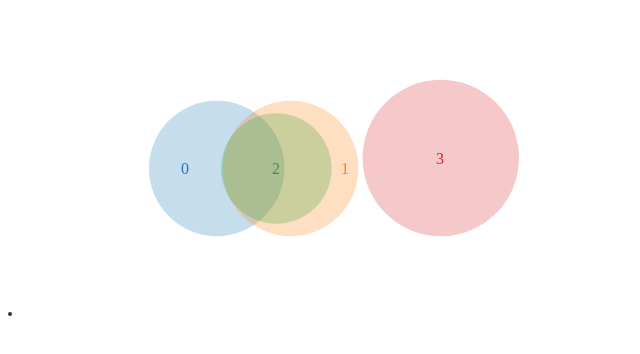
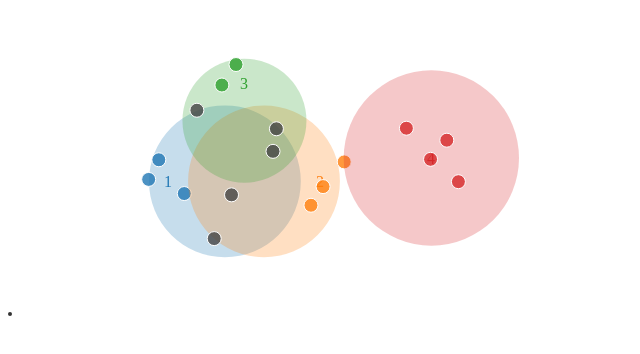
Before and after one commit to isislab-unisa/hypergraphs-plot, a plain HTML site: page src/venn-diagram/hg_venn.html in a window 1280 px wide. Shown: the whole page, without its empty margins (0-640 px from the left). Drawn offline with nearby package versions, Linux system fonts and the light colour scheme.

Commit message:
nodes potting

```diff
--- a/src/venn-diagram/dataVENN.json
+++ b/src/venn-diagram/dataVENN.json
@@ -1,19 +1,19 @@
 {
   "nodes": [
-    {"id": "1"},
-    {"id": "2"},
-    {"id": "3"},
-    {"id": "4"},
-    {"id": "5"},
-    {"id": "6"},
-    {"id": "7"},
-    {"id": "8"},
-    {"id": "9"}
+    {"id": "1", "links": ["1"]},
+    {"id": "2", "links": ["1"]},
+    {"id": "3", "links": ["1","2","3"]},
+    {"id": "4", "links": ["2"]},
+    {"id": "5", "links": ["2","3"]},
+    {"id": "6", "links": ["4"]},
+    {"id": "7", "links": ["4"]},
+    {"id": "8", "links": ["4"]},
+    {"id": "9", "links": ["4"]}
   ],
   "links": [
-    ["1","2","3"],
-    ["3","4","5"],
-    ["3","5"],
-    ["6","7","8","9"]
+    ["1"],
+    ["2"],
+    ["3"],
+    ["4"]
   ]
 }
--- a/src/venn-diagram/hg_venn.html
+++ b/src/venn-diagram/hg_venn.html
@@ -56,50 +56,91 @@
             console.log(element);
         });
 
+
         //creating sets
-        var letter=['A', 'B', 'C','D','E','F','G','H'];
-        console.log("letter");
-        console.log(letter);
         var sets= [];
+        var values= [3,3,2,4];
 
-        for(i=0; i<links.length; i++){
-            sets.push({sets: [i], size: links[i].length});
-            console.log("links[i]: " + links[i]);
-        }
-        /*intersezione tra tutte le possibili coppie di insiemi
-        for(i=0; i<links.length; i++){
-            for(j=0; j<links.length; j++){
-                var intersection= links[i].filter(value => links[j].includes(value));
-                console.log(intersection);
-                if(intersection.length>0){
-                    sets.push({sets: [i, j], size: intersection.length})
-                }
-            }
+        //create sets
+        sets.push({sets: links[0], size: values[0], nodes: ["nodes_1", "nodes_2", "nodes_3"]});
+        sets.push({sets: links[1], size: values[1], nodes: ["nodes_3", "nodes_4", "nodes_5"]});
+        sets.push({sets: links[2], size: values[2], nodes: ["nodes_3", "nodes_5"]});
+        sets.push({sets: links[3], size: values[3], nodes: ["nodes_6", "nodes_7", "nodes_8","nodes_9"]});
+
+        //create intersections
+        sets.push({sets: ["1","2"], size: 2});
+        sets.push({sets: ["1","3"], size: 1});
+        sets.push({sets: ["2","3"], size: 1});
+        sets.push({sets: ["1","2","3"], size: 1});
+
+        /*
+         //CALCOLA L'INTERSEZIONE TRA N INSIEMI
+         var data= [links[0], links[1], ... , links[k], links[j]];
+         result = data.reduce((a, b) => a.filter(c => b.includes(c)));
         }*/
-        /*
-        for(i=0; i<links.lenght; i++){
-            //CALCOLA L'INTERSEZIONE TRA N INSIEMI
-            var data= [links[0], links[1], ... , links[k], links[j]];
-            result = data.reduce((a, b) => a.filter(c => b.includes(c)));
-        }*/
-
-
-        sets.push({sets: ["0","1"], size: 1});
-        sets.push({sets: ["0","2"], size: 1});
-        sets.push({sets: ["1","2"], size: 2});
-        sets.push({sets: ["0","1","2"], size: 1});
 
         console.log("sets");
         console.log(sets);
-
 
         //per rendere il grafo interattivo
         // add listeners to all the groups to display tooltip on mouseover
         var div= d3.select("#original");
         div.datum(sets).call(venn.VennDiagram().width(screen.width * 0.5).height(screen.height * 0.5));
-
         var tooltip = d3.select("body").append("div").attr("class","venntooltip");
 
+        //TRY
+        var texts= d3.selectAll("text").each(function(d, i){
+
+            //get x and y center cordinates of each set
+            var xs= d3.select(this).attr("x");
+            var ys= d3.select(this).attr("y");
+
+            //get the color of the set
+            var color= d3.select(this).style("fill");
+
+            //x and y positions of the nodes
+            var positionsX= []
+            var positionsY= []
+            for(i=0; i<d.size; i++){ //generate d.size nodes with no overlappings
+                console.log("positionX: " + positionsX);
+                console.log("positionY: " + positionsY);
+                var x=Math.round((Math.random()*30) * 100)/100;
+                var y=Math.round((Math.random()*30) * 100)/100;
+
+                if(Math.random()>0.5) x=-x;
+                if(Math.random()>0.5) y=-y;
+
+                //Da Controllare
+                var find=false;
+                for(j=0; j<=positionsX.length && !find; j++){
+
+                    var valuex= Math.abs(positionsX[j]) - Math.abs(parseInt(xs)+x);
+                    var valuey= Math.abs(positionsY[j]) - Math.abs(parseInt(ys)+y);
+                    console.log(Math.abs(valuex));
+                    console.log(Math.abs(valuey));
+
+                    if(Math.abs(valuex) <10 || Math.abs(valuey) <10){
+                        i--;
+                        find=true;
+                    }
+                }
+                if(!find){
+                    //draw node
+                    d3.select(this.parentNode).append("circle")
+                            .attr("cx",parseInt(xs) + x)
+                            .attr("cy",parseInt(ys) + y)
+                            .attr("r",7)
+                            .style("fill-opacity",0.8)
+                            .style("fill",color)
+                            .style("stroke","white")
+                            .style("stroke-width",1)
+                            .style("stroke-opacity",1);
+
+                            positionsX.push(parseInt(xs) + x);
+                            positionsY.push(parseInt(ys) + y);
+                }
+            }
+        });
 
         div.selectAll("g").on("mouseover", function(d, i) {
             // sort all the areas relative to the current item
@@ -132,6 +173,34 @@
             });
 
         });
+
+        //unused
+        function calculateRange(){
+
+            var brother= d3.select(this.parentNode.firstChild);
+            console.log("brother " + brother)
+            console.log("attr d " + brother.attr("d"))
+
+            var as= brother.attr("d").split('\n');
+            console.log("a " + as);
+            var dimensions= []
+            for(i=0; i<as.length; i++){
+                var worlds= as[i].split(" ");
+                c= worlds[0];
+                if(c==='a' || c=== 'A'){
+                    dimensions.push(worlds[1]);
+                }
+            }
+            console.log("dimensions " + dimensions);
+
+            var minDistance= d3.min(dimensions, function(d){return d; })
+            console.log("min distance " + minDistance)
+
+            var ran= minDistance / d.size;
+            console.log("range " + ran);
+
+            return ran;
+        }
     </script>
 
 </body>
```
